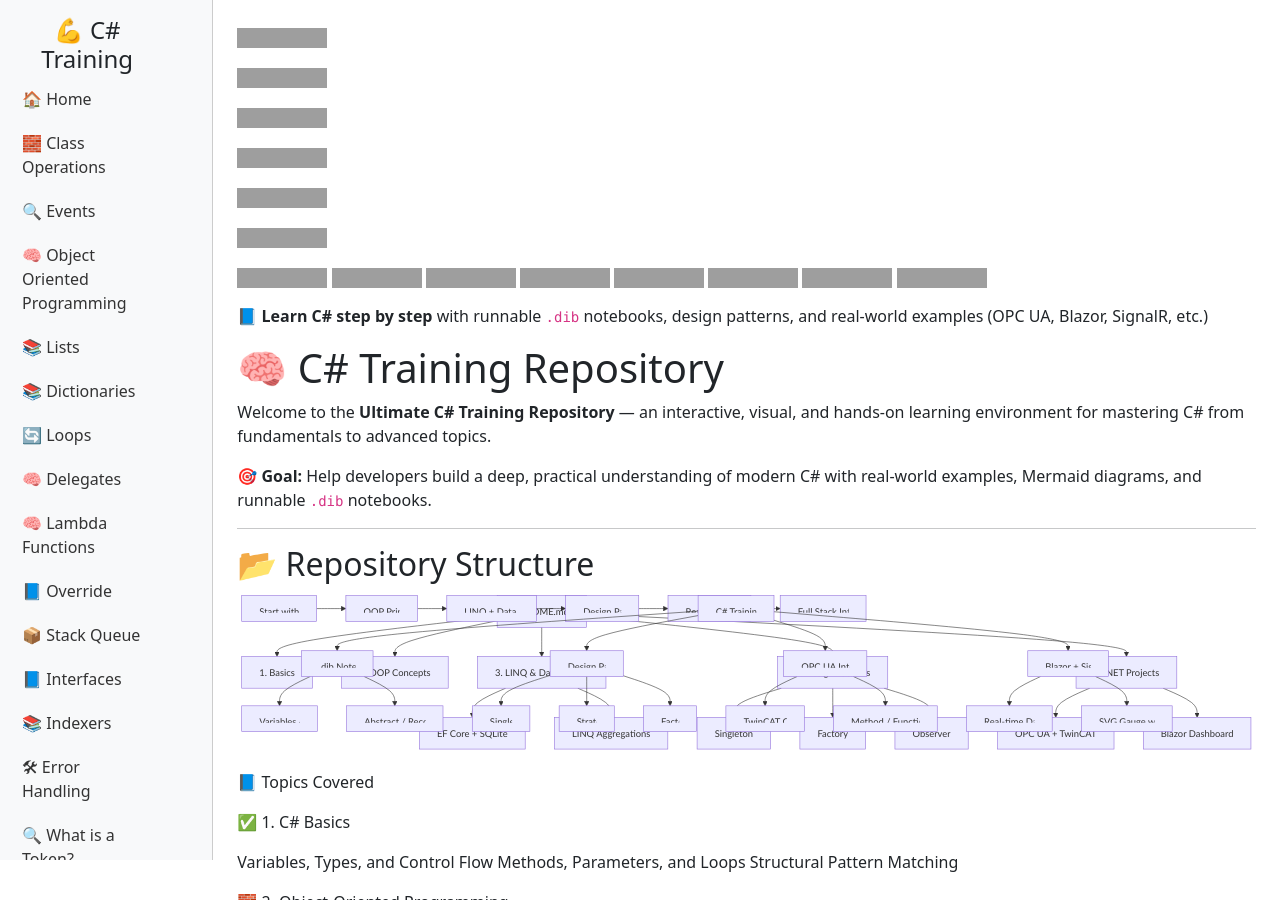
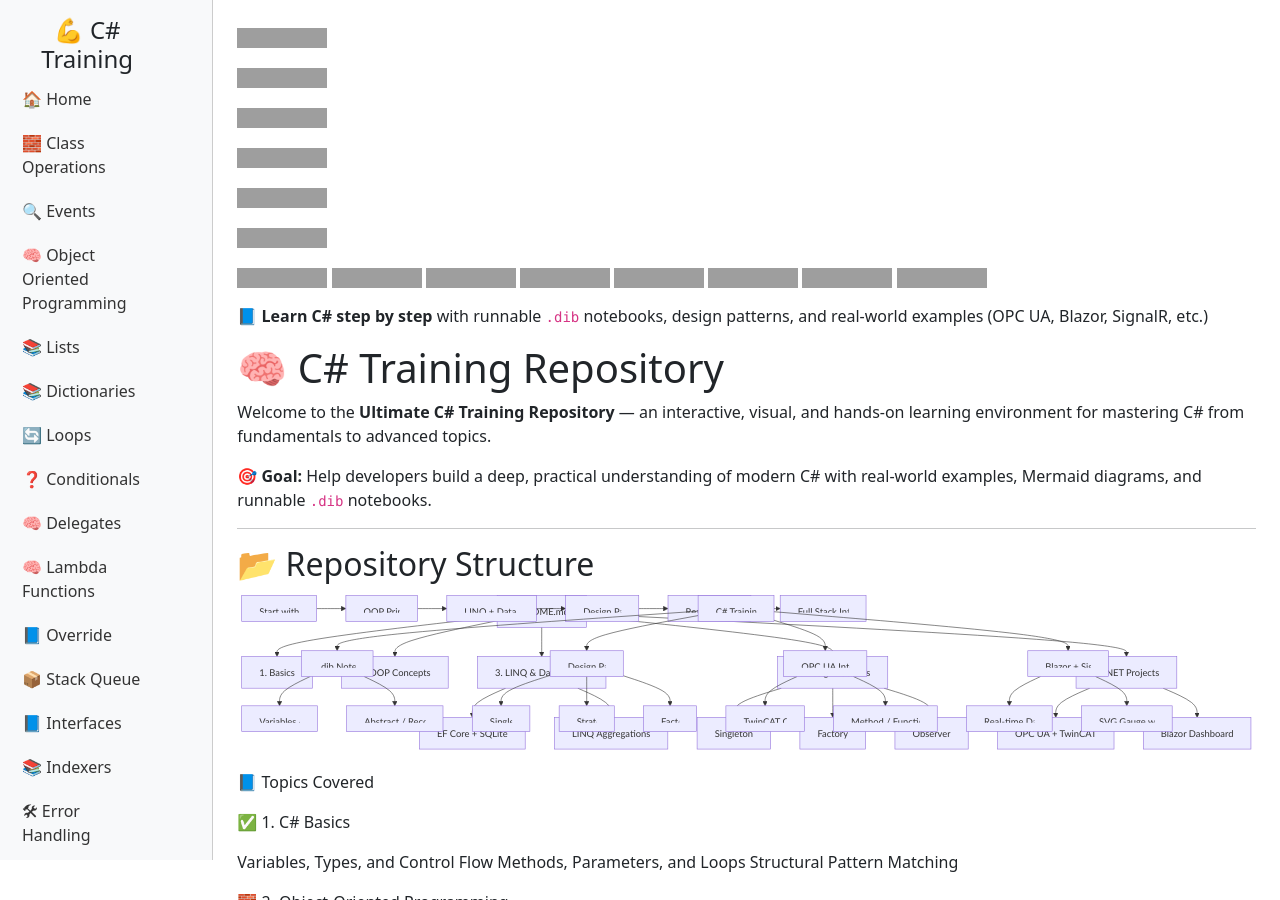
Before and after one commit to buribalkan/C-SHARP-Training, a Jekyll site: the page built from README.md, in a window 1280 px wide and 900 px high. Built offline with Jekyll 4.4.1, drawn with Linux system fonts in a browser that asks for light colours; nearby versions of some CDN libraries; our own code applies the rules of GitHub Pages for plain Markdown files; grey boxes are pictures that could not be loaded.

Commit message:
Update sidebar.html

```diff
--- a/_includes/sidebar.html
+++ b/_includes/sidebar.html
@@ -8,6 +8,7 @@
     <li class="nav-item"><a class="nav-link" href="{{ site.baseurl }}/Lists">📚 Lists</a></li>
     <li class="nav-item"><a class="nav-link" href="{{ site.baseurl }}/Dictionaries">📚 Dictionaries</a></li>
     <li class="nav-item"><a class="nav-link" href="{{ site.baseurl }}/Loops">🔄 Loops</a></li>
+    <li class="nav-item"><a class="nav-link" href="{{ site.baseurl }}/Conditionals">❓ Conditionals</a></li>
     <li class="nav-item"><a class="nav-link" href="{{ site.baseurl }}/Delegates">🧠 Delegates</a></li>
     <li class="nav-item"><a class="nav-link" href="{{ site.baseurl }}/Lambda-Functions">🧠 Lambda Functions</a></li>
     <li class="nav-item"><a class="nav-link" href="{{ site.baseurl }}/Override">📘 Override</a></li>
```
